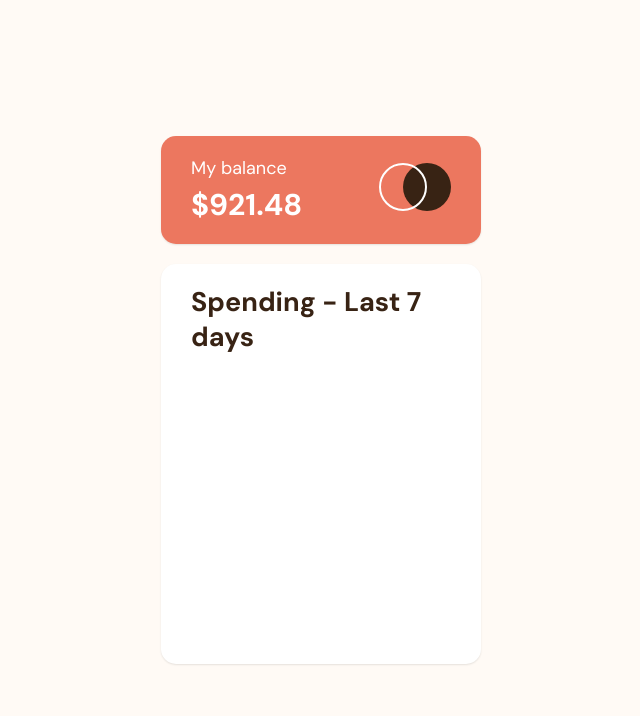
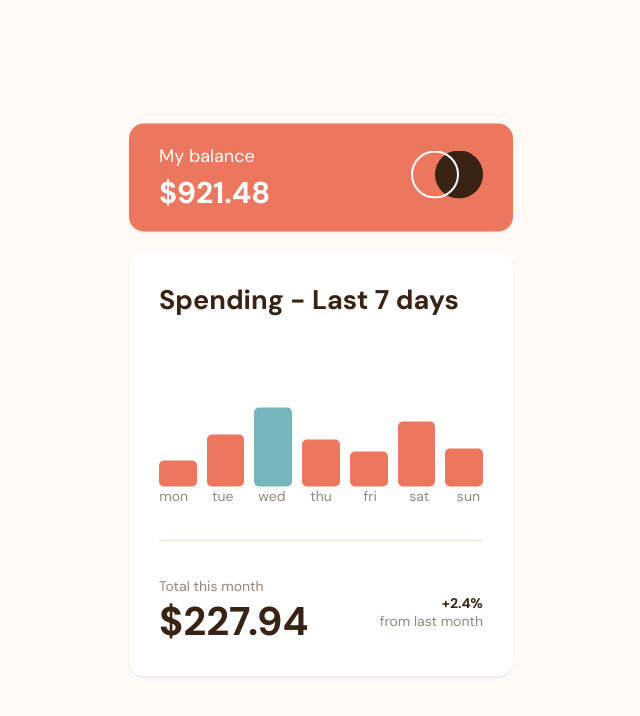
Before and after one commit to douellette12/fem_expensesChartComponent, a website: page public/index.html in a window 1280 px wide. Shown: the whole page, without its empty margins (319-959 px from the left). Drawn offline with Linux system fonts and the light colour scheme.

Commit message:
commit on master

```diff
--- a/public/css/styles.css
+++ b/public/css/styles.css
@@ -18,7 +18,7 @@
 
 html, body {
     box-sizing: border-box;
-    font-size: 18px;
+    font-size: 62.5%;
     font-family: 'DM Sans', sans-serif;
     background-color: var(--v-pale-orange);
     height: 100vh;
@@ -26,7 +26,7 @@ html, body {
 }
 
 .app {
-    width: 25%;
+    width: 30%;
     position: absolute;
     top: 50%;
     left: 50%;
@@ -44,31 +44,150 @@ html, body {
 
 .balance__amount {
     font-weight: 700;
-    font-size: 30px;
+    font-size: 3rem;
     margin-top: 5px;
 }
 .balance__container {
     display: flex;
     justify-content: space-between;
     align-items: center;
+    font-size: 1.8rem;
 }
 
 .trend {
     background-color: #fff;
-    height: 400px;
     border-radius: 15px;
     box-shadow: rgba(0, 0, 0, 0.1) 0px 1px 2px 0px;
-    padding: 20px 30px;
+    padding: 30px 30px;
 }
-.trend p {
+.trend h1 {
     color: var(--d-brown);
-    font-size: 27px;
+    font-size: 2.7rem;
     font-weight: 700;
+    margin-bottom: 10px;
 }
 
 .trend__graph {
     display: flex;
     justify-content: space-evenly;
+    align-items: flex-end;
+    height: 160px;
+}
+
+.trend__graph-bar {
     width: 14.3%;
-    background-color: ;
+    background-color: var(--s-red);
+    margin-right: 10px;
+    border-radius: 5px;
+    position: relative;
 }
+.trend__amount-tag {
+    padding: 4px 3px;
+    width: 120%;
+    background-color: var(--d-brown);
+    color: #fff;
+    position: absolute;
+    top: -35px;
+    left: -5px;
+    text-align: center;
+    border-radius: 5px;
+    visibility: hidden;
+    font-size: 1.4rem;
+    font-weight: 700;
+}
+
+.trend__amount-tag--visible{
+    visibility: visible;
+    cursor: auto;
+}
+
+.trend__graph-bar:hover {
+    background-color: hsl(10, 79%, 72%);
+    cursor: pointer;
+}
+
+.trend__graph-bar:nth-child(7) {
+    margin-right: 0;
+}
+.trend__graph-bar:nth-child(3) {
+    background-color: var(--cyan);
+}
+
+.trend__graph-bar:nth-child(3):hover {
+    background-color: hsl(187, 45%, 79%);
+}
+
+.trend__dow {
+    display: flex;
+    justify-content: space-around;
+}
+
+.trend__dow-text {
+    color: var(--m-d-brown);
+    width: 14.3%;
+    font-size: 1.4rem;
+    margin-right: 20px;
+    text-align: center;
+}
+.trend__dow-text:nth-child(7) {
+    margin-right: 0;
+}
+
+hr {
+    margin: 35px 0 35px 0;
+    border: 1px solid var(--cream);
+}
+
+.total {
+    display: flex;
+    justify-content: space-between;
+}
+
+.total__header {
+    font-size: 1.4rem;
+    color: var(--m-d-brown);
+}
+.total__amount {
+    font-size: 4rem;
+    color: var(--d-brown);
+    font-weight: 700;
+}
+
+.total__trend {
+    color: var(--d-brown);
+    text-align: end;
+    font-weight: 700;
+    font-size: 1.4rem;
+}
+.total__trend-label {
+    color: var(--m-d-brown);
+    font-size: 1.4rem;
+}
+
+@media (max-width: 1200px) {
+    .app {
+        width: 50%;
+    }
+}
+@media (max-width: 900px) {
+    .app {
+        width: 75%;
+    }
+}
+
+@media (max-width: 600px) {
+    .app {
+        width: 90%;
+    }
+    .trend h1 {
+        font-size: 2.4rem;
+    }
+    .total__amount {
+        font-size: 3rem;
+    }
+    .trend__amount-tag {
+        font-size: 1rem;
+        top: -28px;
+        left: -3px;
+    }
+}
--- a/public/index.html
+++ b/public/index.html
@@ -24,34 +24,38 @@
       </div>
     </div>
     <div class="trend">
-      <p>Spending - Last 7 days</p>
+      <h1>Spending - Last 7 days</h1>
       <div class="trend__graph">
-        <div id="mon"></div>
-        <div id="tue"></div>
-        <div id="wed"></div>
-        <div id="thu"></div>
-        <div id="fri"></div>
-        <div id="sat"></div>
-        <div id="sun"></div>
+        <div id="mon" class="trend__graph-bar"><span id="mon-tag" class="trend__amount-tag"></span></div>
+        <div id="tue" class="trend__graph-bar"><span id="tue-tag" class="trend__amount-tag"></span></div>
+        <div id="wed" class="trend__graph-bar"><span id="wed-tag" class="trend__amount-tag"></span></div>
+        <div id="thu" class="trend__graph-bar"><span id="thu-tag" class="trend__amount-tag"></span></div>
+        <div id="fri" class="trend__graph-bar"><span id="fri-tag" class="trend__amount-tag"></span></div>
+        <div id="sat" class="trend__graph-bar"><span id="sat-tag" class="trend__amount-tag"></span></div>
+        <div id="sun" class="trend__graph-bar"><span id="sun-tag" class="trend__amount-tag"></span></div>
+      </div>
+      <div class="trend__dow">
+        <p class="trend__dow-text">mon</p>
+        <p class="trend__dow-text">tue</p>
+        <p class="trend__dow-text">wed</p>
+        <p class="trend__dow-text">thu</p>
+        <p class="trend__dow-text">fri</p>
+        <p class="trend__dow-text">sat</p>
+        <p class="trend__dow-text">sun</p>
+      </div>
+      <hr>
+      <div class="total">
+        <div>
+          <p class="total__header">Total this month</p>
+          <p class="total__amount" id="total"></p>
+        </div>
+        <div style="align-self: center">
+          <p class="total__trend">+2.4%</p>
+          <p class="total__trend-label">from last month</p>
+        </div>
       </div>
     </div>
   </div>
-
-<!--
-
-  mon
-  tue
-  wed
-  thu
-  fri
-  sat
-  sun
-
-  Total this month
-  $478.33
-
-  +2.4%
-  from last month -->
   <script type="module" src="./js/script.js"></script>
 </body>
 </html>
--- a/public/js/script.js
+++ b/public/js/script.js
@@ -1,9 +1,35 @@
-const getData = () => {
-    fetch('../data.json')
-    .then(response => response.json())
-    .then(data => {
-        console.log(data)
+let response = await fetch('../data.json')
+let json = await response.json()
+
+const formatData = (data) => {
+    let total = 0
+    data.map((item, index) => {
+        total = total + item.amount
+        let totalElement = document.getElementById("total")
+        totalElement.innerHTML = "$" + total.toString()
+        let day = document.getElementById(item.day)
+        let amount = item.amount
+        let percentage = amount*1.5
+        if (percentage > 100) percentage = 100;
+        percentage = percentage.toString() + 'px'
+        day.style.height = percentage;
     })
 }
 
-getData()
+formatData(json)
+
+const bars = document.querySelectorAll(".trend__graph-bar")
+
+bars.forEach(element => {
+    element.addEventListener("mouseover", (event) => {
+        let tag = element.querySelector('#' + event.target.id.toString() + '-tag')
+        json.map((item) => {
+            if (item.day === event.target.id) tag.innerHTML = '$' + item.amount.toString()
+        })
+        tag.classList.add('trend__amount-tag--visible')
+        })
+    element.addEventListener("mouseout", (event) => {
+        let tag = element.querySelector('#' + event.target.id.toString() + '-tag')
+        tag.classList.remove('trend__amount-tag--visible')
+    })
+});
```
